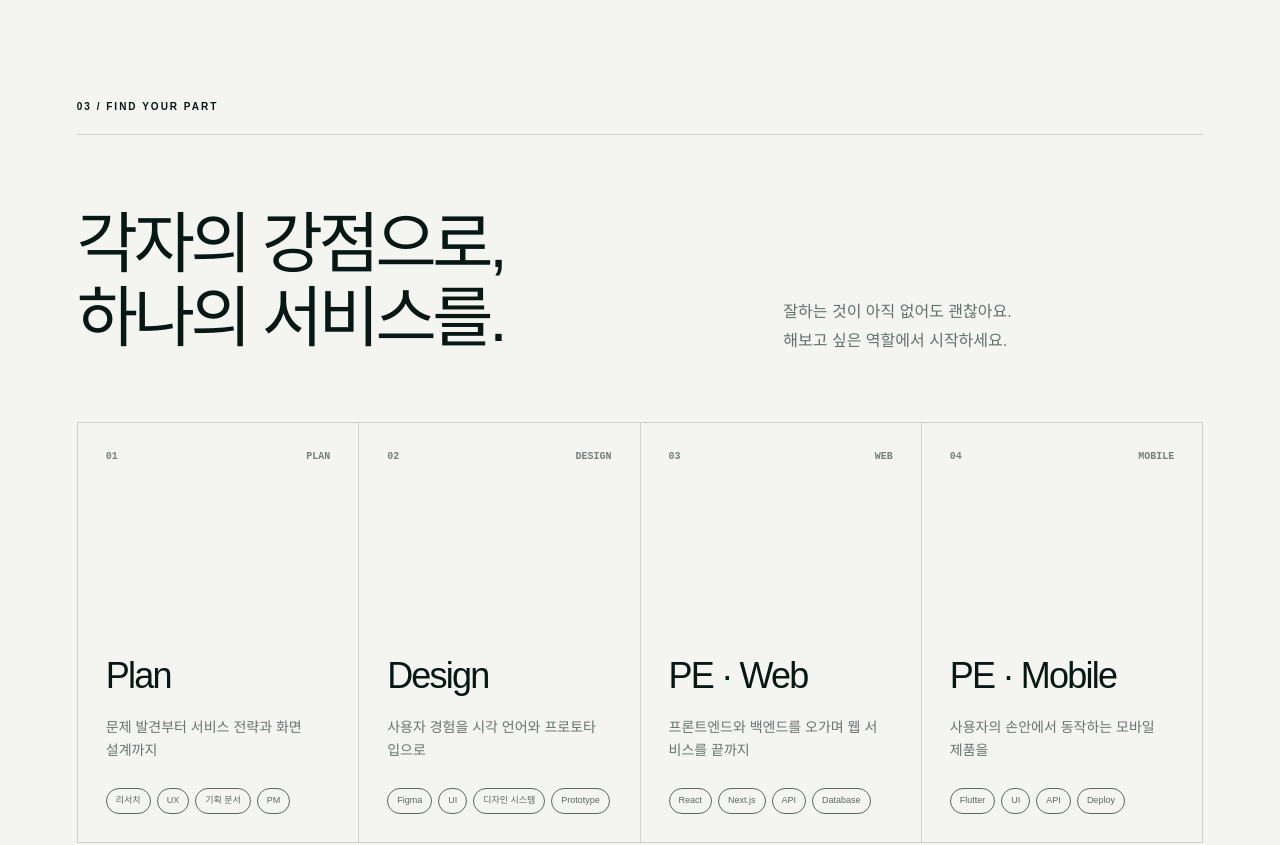
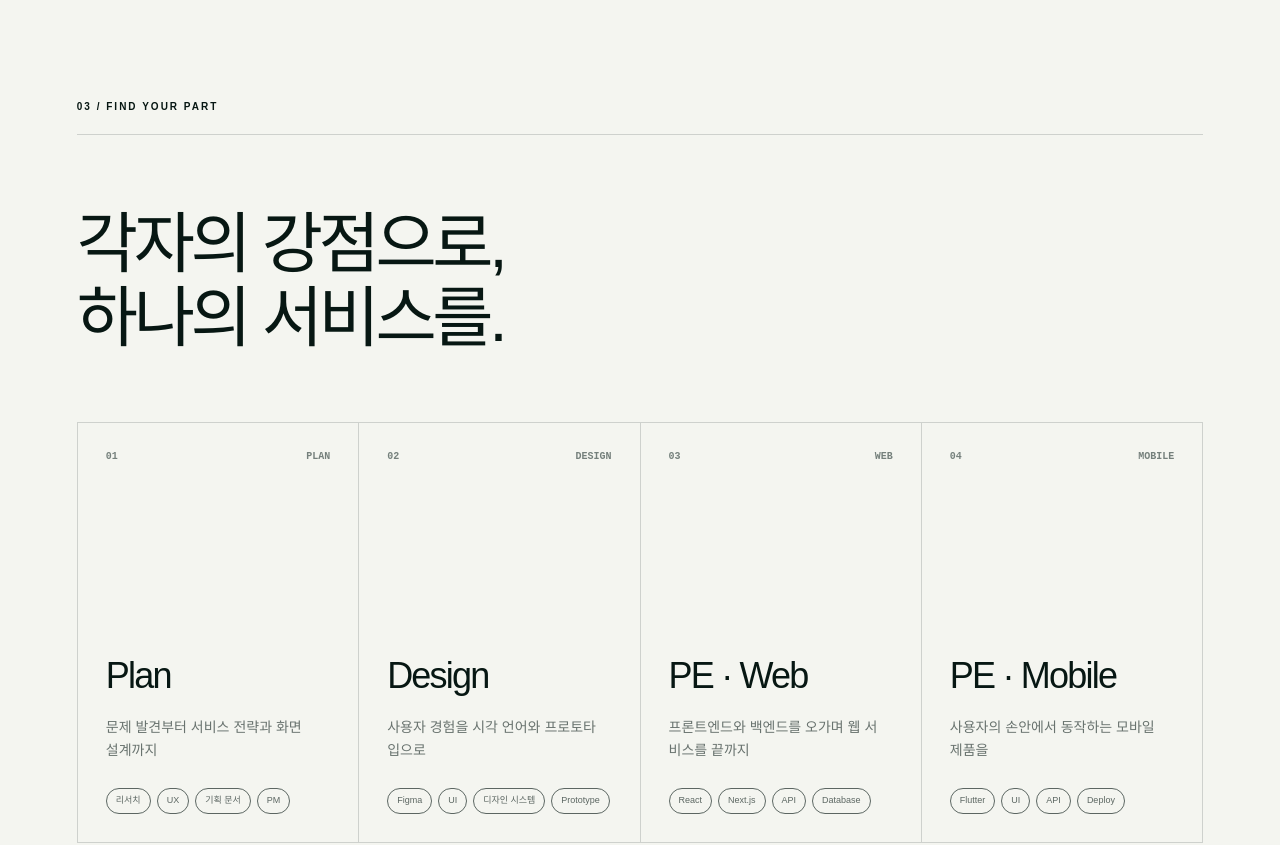
Before and after one commit to Niicka/umm_ad, a Next.js app: page / in a window 1280 px wide. Shown: the part 2603-3448 px from the top of the page. Built offline with nearby package versions, Linux system fonts and the light colour scheme.

Commit message:
fix: remove parts intro copy

```diff
--- a/app/page.tsx
+++ b/app/page.tsx
@@ -68,7 +68,7 @@ export default function Home() {
 
       <section className="section parts" id="parts">
         <div className="section-kicker">03 / FIND YOUR PART</div>
-        <div className="section-title-row"><h2>각자의 강점으로,<br />하나의 서비스를.</h2><p>잘하는 것이 아직 없어도 괜찮아요.<br />해보고 싶은 역할에서 시작하세요.</p></div>
+        <div className="section-title-row"><h2>각자의 강점으로,<br />하나의 서비스를.</h2></div>
         <div className="track-grid">{tracks.map((track, index) => <article className="track-card" key={track.key}><div className="track-top"><span>0{index + 1}</span><b>{track.key}</b></div><h3>{track.title}</h3><p>{track.desc}</p><div className="tags">{track.tags.map(tag => <span key={tag}>{tag}</span>)}</div></article>)}</div>
         <p className="infra-note"><b>+ Infra 심화</b> PE 트랙 수료자 중 희망자는 8–10주차에 별도 심화 워크북을 선택할 수 있습니다.</p>
       </section>
--- a/github-pages/updates.js
+++ b/github-pages/updates.js
@@ -33,6 +33,7 @@
     }
     const networkBenefit = document.querySelector('.benefit-list article:nth-child(2) h3');
     if (networkBenefit) networkBenefit.textContent = '22개 대학의 네트워크';
+    document.querySelector('.parts .section-title-row p')?.remove();
     const eligibility = document.querySelector('.info-cards article:last-child');
     if (eligibility) {
       eligibility.querySelector('strong').textContent = '한국항공대학교 학생';
```
